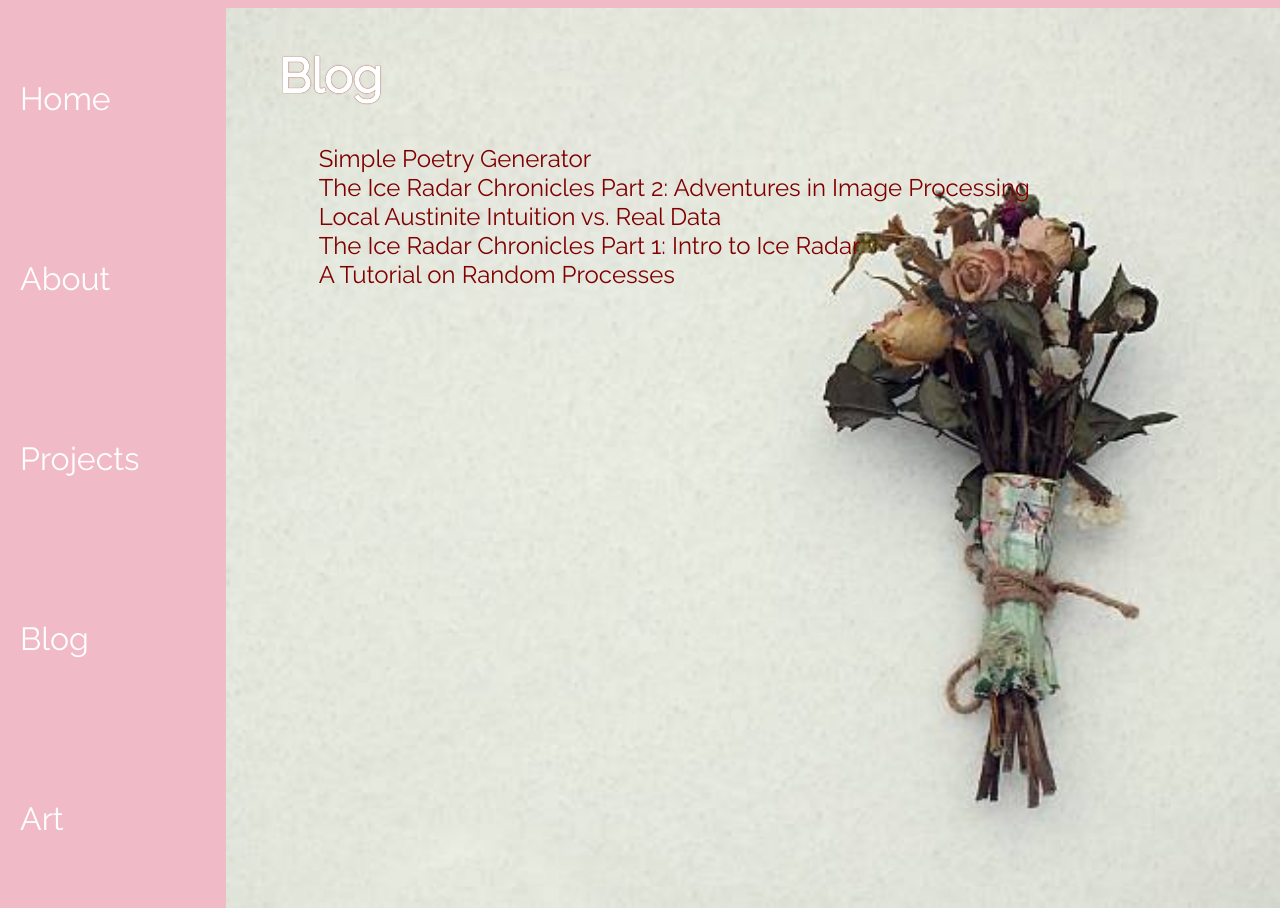
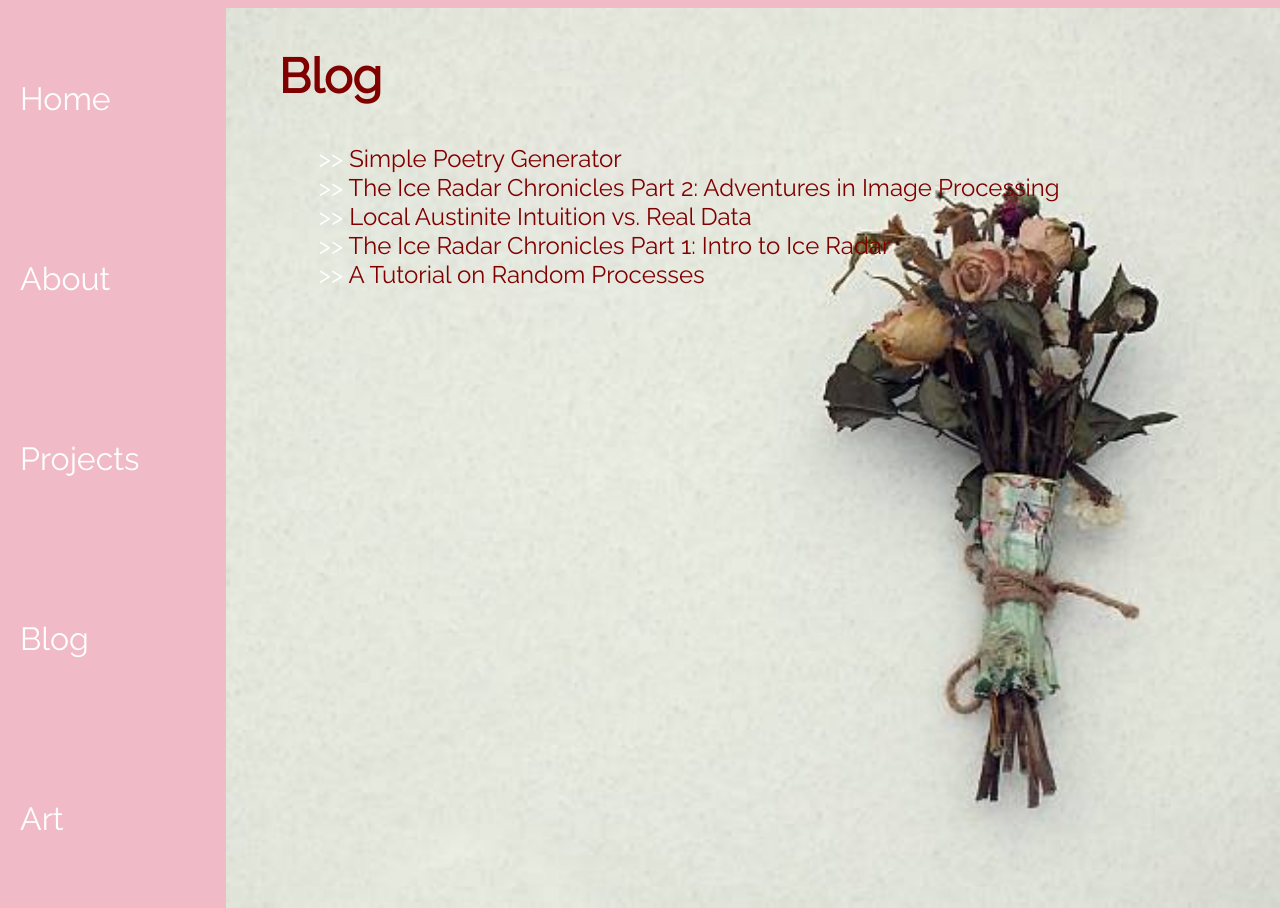
Before and after one commit to AlyssaYelle/AlyssaYelle.github.io, a Jekyll site: the page built from blog/index.html, in a window 1280 px wide. Built offline with Jekyll 4.4.1, drawn with Linux system fonts in a browser that asks for light colours.

Commit message:
playing around with blog post list

```diff
--- a/blog/index.html
+++ b/blog/index.html
@@ -8,7 +8,7 @@ title: Blog
 		<ul class="posts">
 
 	  	{% for post in site.posts %}
-	    	<li><a href="{{ post.url }}" title="{{ post.title }}">{{ post.title }}</a></li>
+	    	<li>>> <a href="{{ post.url }}" title="{{ post.title }}">{{ post.title }}</a></li>
 	  	{% endfor %}
 		</ul>
 	</div>
--- a/css/main.css
+++ b/css/main.css
@@ -116,6 +116,11 @@ article {
     text-decoration: underline;
 }
 
+.blog h2 {
+  color: maroon;
+  text-shadow: none;
+}
+
 .posts a {
     text-decoration: none;
     color: maroon;
```
